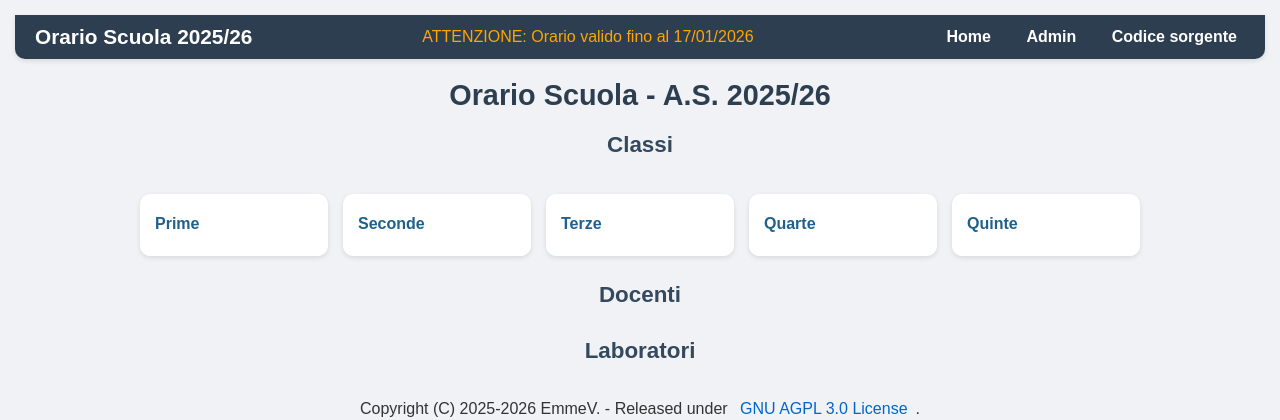
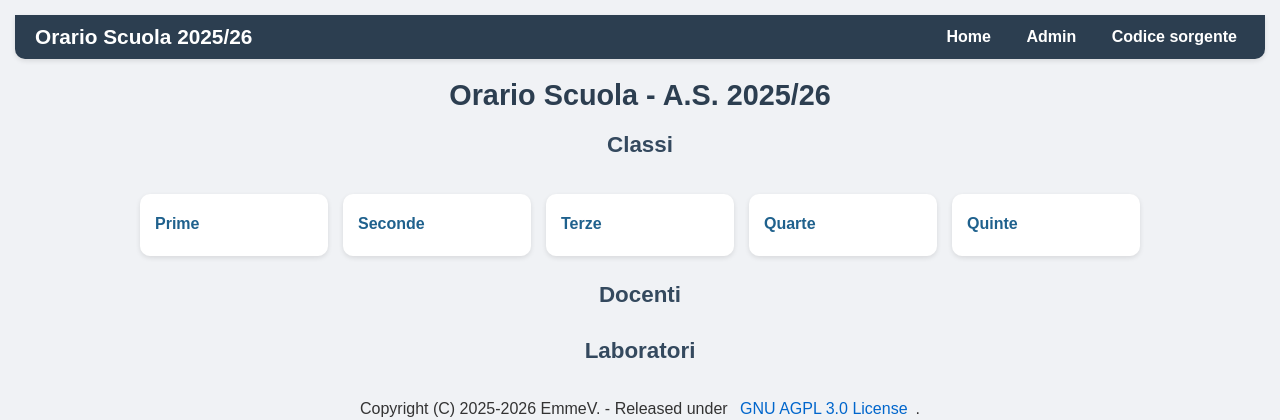
Before and after one commit to theitaliandeveloper/orario, a PHP site: page /classe/ in a window 1280 px wide. Shown: the top 420 px of the page. Run offline with PHP 8.4, Linux system fonts and the light colour scheme; data that the repository does not hold is empty.

Commit message:
Remove warning + .gitignore

```diff
--- a/htdocs/index.php
+++ b/htdocs/index.php
@@ -28,7 +28,6 @@ include("lib/db.php");
 <body>
 <div class="navbar">
     <div class="logo"><?php echo APP_NAME; ?> <?php echo YEAR; ?></div>
-    <div style="color: orange;">ATTENZIONE: Orario valido fino al 17/01/2026</div>
     <div class="links">
       <a href="index.php">Home</a>
       <a href="admin/index.php">Admin</a>
```
Also changed, not shown: 1 other file.
